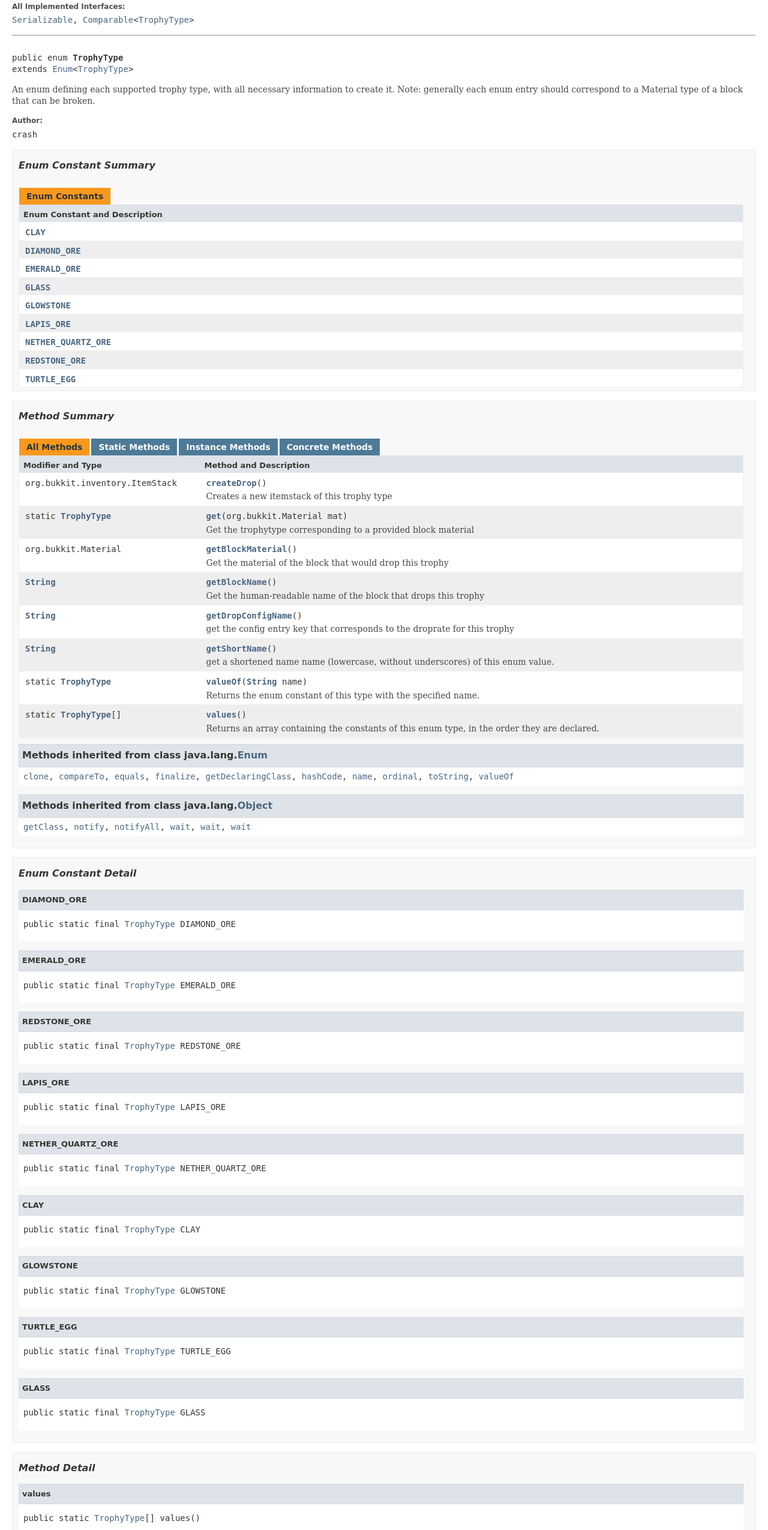
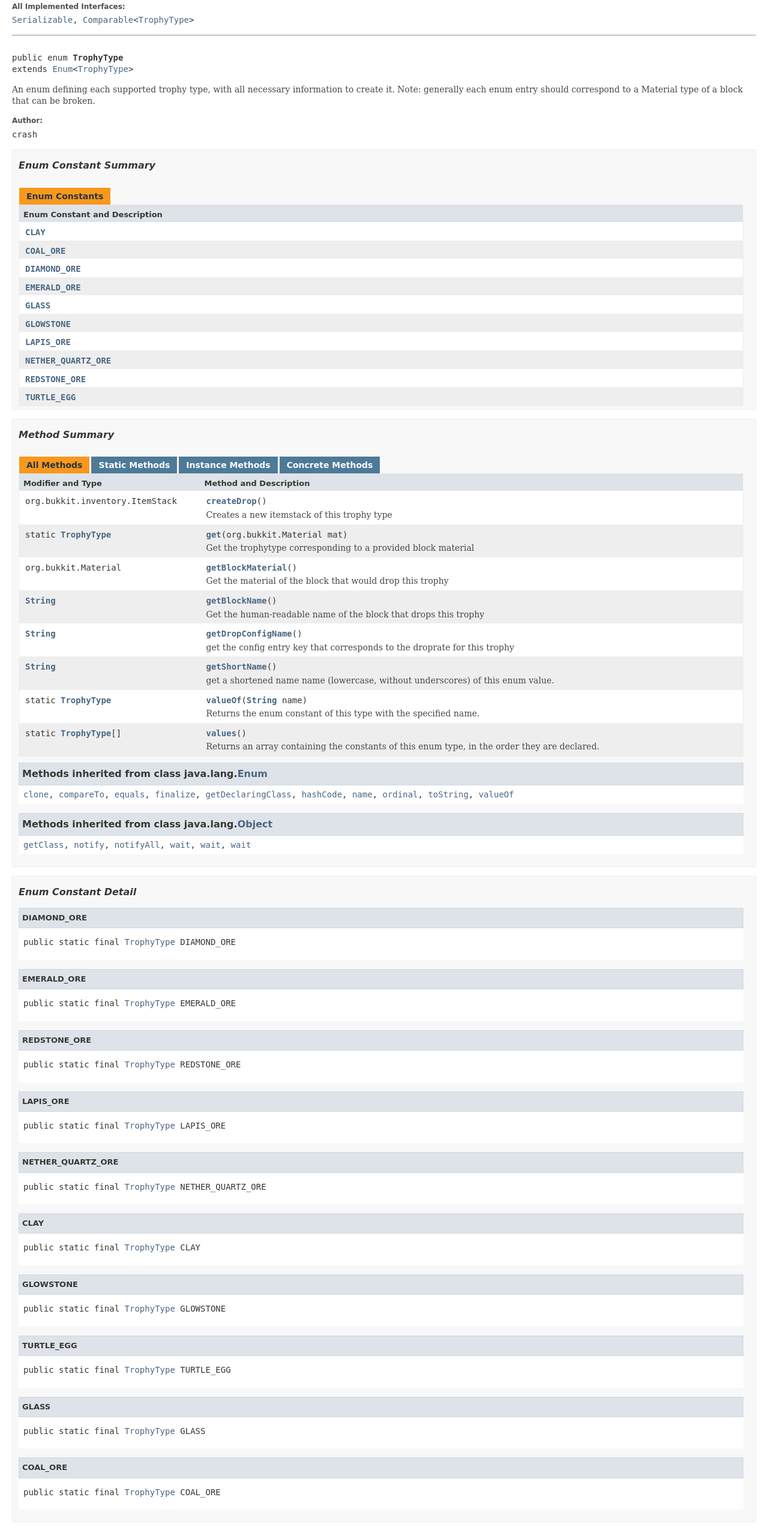
Before and after one commit to crashdemons/MiningTrophies, a plain HTML site: page docs/com/github/crashdemons/miningtrophies/TrophyType.html in a window 1280 px wide. Shown: the part 230-2780 px from the top of the page at 60% size. Drawn offline with Linux system fonts and the light colour scheme; a web font is replaced by a local one.

Commit message:
add coal mining-trophy: fuming coal

```diff
--- a/docs/com/github/crashdemons/miningtrophies/TrophyType.html
+++ b/docs/com/github/crashdemons/miningtrophies/TrophyType.html
@@ -148,27 +148,30 @@ extends <a href="https://docs.oracle.com/javase/8/docs/api/java/lang/Enum.html?i
 <td class="colOne"><code><span class="memberNameLink"><a href="../../../../com/github/crashdemons/miningtrophies/TrophyType.html#CLAY">CLAY</a></span></code>&nbsp;</td>
 </tr>
 <tr class="rowColor">
+<td class="colOne"><code><span class="memberNameLink"><a href="../../../../com/github/crashdemons/miningtrophies/TrophyType.html#COAL_ORE">COAL_ORE</a></span></code>&nbsp;</td>
+</tr>
+<tr class="altColor">
 <td class="colOne"><code><span class="memberNameLink"><a href="../../../../com/github/crashdemons/miningtrophies/TrophyType.html#DIAMOND_ORE">DIAMOND_ORE</a></span></code>&nbsp;</td>
 </tr>
-<tr class="altColor">
+<tr class="rowColor">
 <td class="colOne"><code><span class="memberNameLink"><a href="../../../../com/github/crashdemons/miningtrophies/TrophyType.html#EMERALD_ORE">EMERALD_ORE</a></span></code>&nbsp;</td>
 </tr>
-<tr class="rowColor">
+<tr class="altColor">
 <td class="colOne"><code><span class="memberNameLink"><a href="../../../../com/github/crashdemons/miningtrophies/TrophyType.html#GLASS">GLASS</a></span></code>&nbsp;</td>
 </tr>
-<tr class="altColor">
+<tr class="rowColor">
 <td class="colOne"><code><span class="memberNameLink"><a href="../../../../com/github/crashdemons/miningtrophies/TrophyType.html#GLOWSTONE">GLOWSTONE</a></span></code>&nbsp;</td>
 </tr>
-<tr class="rowColor">
+<tr class="altColor">
 <td class="colOne"><code><span class="memberNameLink"><a href="../../../../com/github/crashdemons/miningtrophies/TrophyType.html#LAPIS_ORE">LAPIS_ORE</a></span></code>&nbsp;</td>
 </tr>
-<tr class="altColor">
+<tr class="rowColor">
 <td class="colOne"><code><span class="memberNameLink"><a href="../../../../com/github/crashdemons/miningtrophies/TrophyType.html#NETHER_QUARTZ_ORE">NETHER_QUARTZ_ORE</a></span></code>&nbsp;</td>
 </tr>
-<tr class="rowColor">
+<tr class="altColor">
 <td class="colOne"><code><span class="memberNameLink"><a href="../../../../com/github/crashdemons/miningtrophies/TrophyType.html#REDSTONE_ORE">REDSTONE_ORE</a></span></code>&nbsp;</td>
 </tr>
-<tr class="altColor">
+<tr class="rowColor">
 <td class="colOne"><code><span class="memberNameLink"><a href="../../../../com/github/crashdemons/miningtrophies/TrophyType.html#TURTLE_EGG">TURTLE_EGG</a></span></code>&nbsp;</td>
 </tr>
 </table>
@@ -339,10 +342,19 @@ the order they are declared.</div>
 <a name="GLASS">
 <!--   -->
 </a>
-<ul class="blockListLast">
+<ul class="blockList">
 <li class="blockList">
 <h4>GLASS</h4>
 <pre>public static final&nbsp;<a href="../../../../com/github/crashdemons/miningtrophies/TrophyType.html" title="enum in com.github.crashdemons.miningtrophies">TrophyType</a> GLASS</pre>
+</li>
+</ul>
+<a name="COAL_ORE">
+<!--   -->
+</a>
+<ul class="blockListLast">
+<li class="blockList">
+<h4>COAL_ORE</h4>
+<pre>public static final&nbsp;<a href="../../../../com/github/crashdemons/miningtrophies/TrophyType.html" title="enum in com.github.crashdemons.miningtrophies">TrophyType</a> COAL_ORE</pre>
 </li>
 </ul>
 </li>
```
Also changed, not shown: 2 other files.
